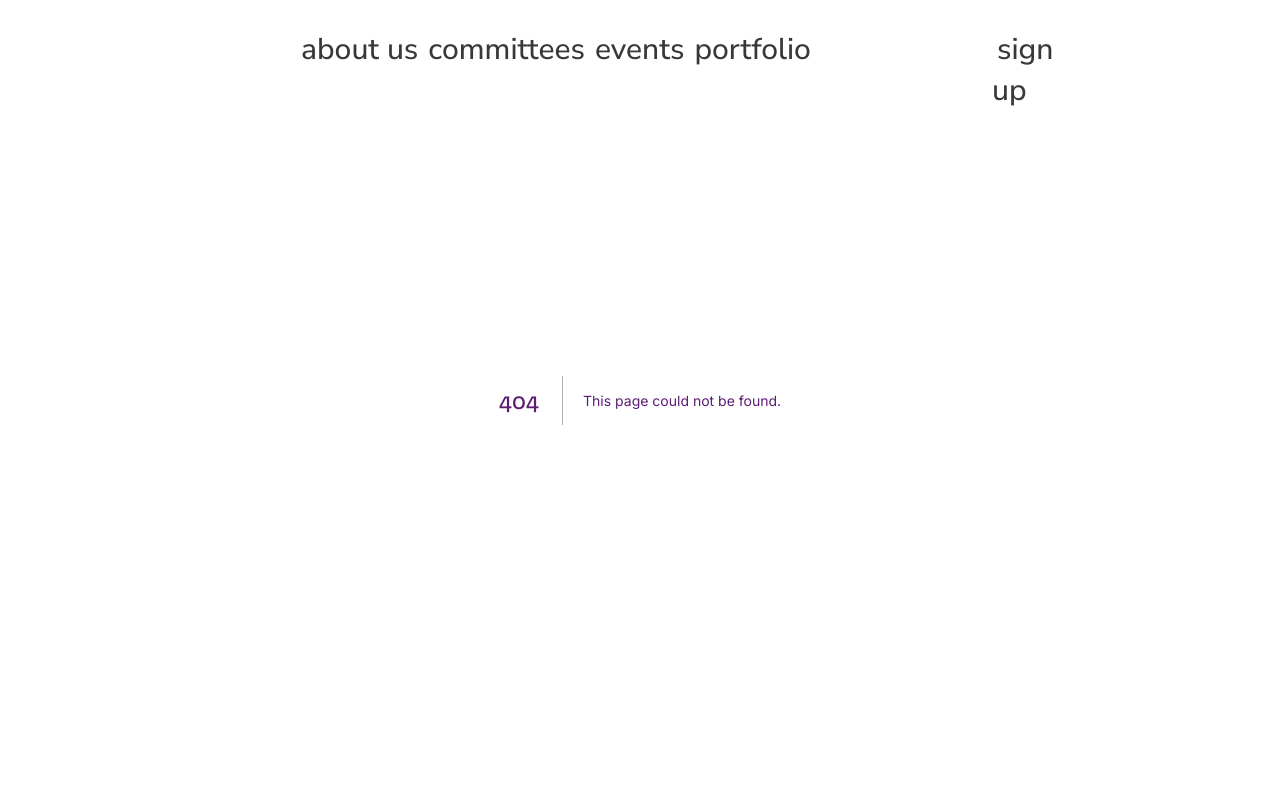
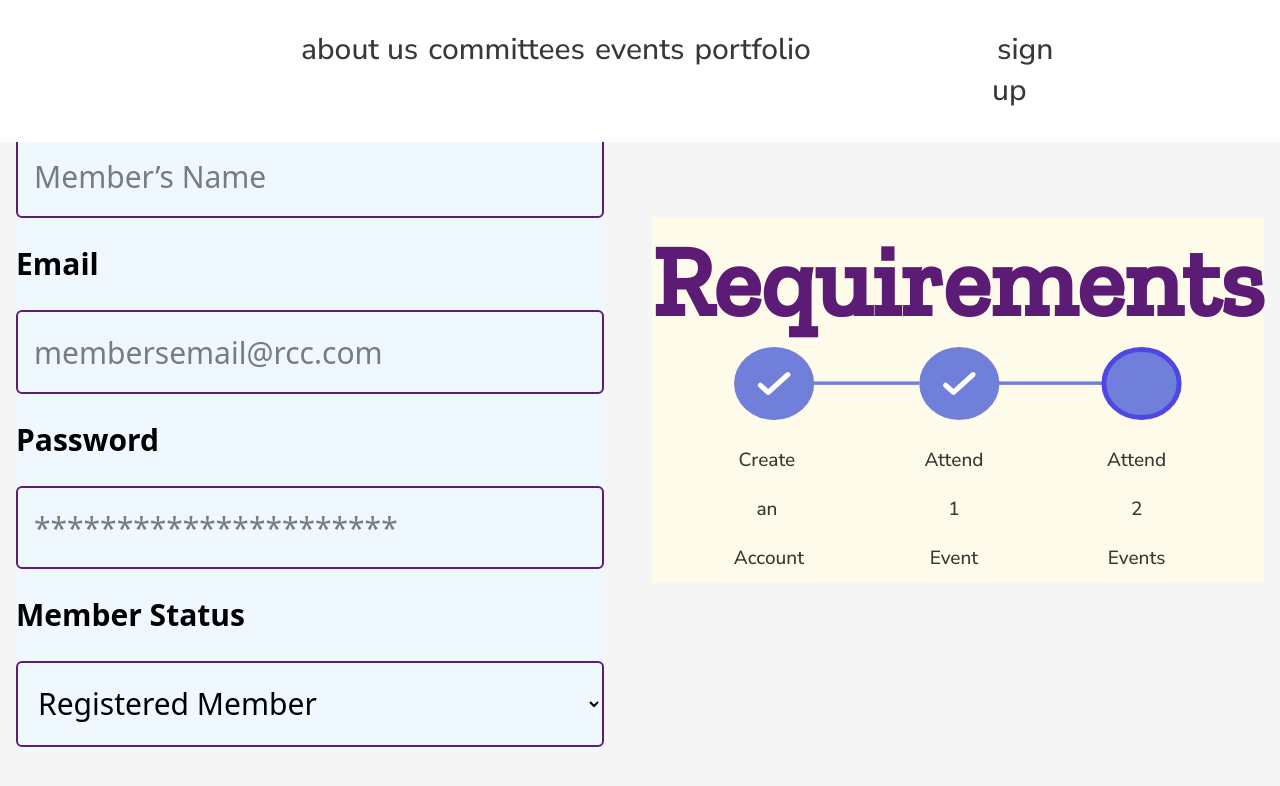
Before and after one commit to rcc-sjsu/rcc-site-mk3, a Next.js app: page /profile in a window 1280 px wide. Before the commit this address had no page. Shown: the top 786 px of the page. Built offline with nearby package versions, Linux system fonts and the light colour scheme.

Commit message:
setup basic profile page and add necessary icons/images to public folder

```diff
--- /dev/null
+++ b/app/(pages)/profile/page.module.css
@@ -0,0 +1,63 @@
+.main {
+  display: flex;
+  padding-left: 1rem;
+  padding-right: 1rem;
+  padding-top: 2.5rem;
+  padding-bottom: 2.5rem;
+  flex-direction: column;
+  gap: 3rem;
+  justify-content: space-evenly;
+  align-items: center;
+  min-height: 100vh;
+  background-color: whitesmoke;
+
+  @media (min-width: 768px) {
+    flex-direction: row;
+  }
+}
+
+.left_section {
+  margin-top: 1.5rem;
+  width: 100%;
+  max-width: 620px;
+  max-height: 682px;
+  background-color: aliceblue;
+}
+
+.label {
+  display: block;
+  font-size: 1.875rem;
+  line-height: 2.25rem;
+  font-weight: 700;
+  margin-bottom: 1.75rem;
+}
+
+.input {
+  padding: 1.2rem 1rem;
+  border-radius: 0.375rem;
+  border-width: 2px;
+  border-color: #5c1c75;
+  width: 100%;
+
+  font-weight: 400;
+  font-size: 30px;
+  line-height: 88%;
+  letter-spacing: 0%;
+  margin-bottom: 1.75rem;
+}
+
+.right_section {
+  margin-top: 1.5rem;
+  width: 100%;
+  max-width: 688px;
+  max-height: 682px;
+  text-align: center;
+  background-color: azure;
+}
+
+.requirements_title {
+  font-size: 100px;
+  line-height: 130px;
+  font-weight: bold;
+  text-align: center;
+}
--- /dev/null
+++ b/app/(pages)/profile/page.tsx
@@ -0,0 +1,91 @@
+import styles from "./page.module.css";
+import Image from "next/image";
+
+export default function Profile() {
+  return (
+    <main className={styles.main}>
+      {/* left side: form */}
+      <section className={styles.left_section}>
+        <div className="">
+          <label className={styles.label} htmlFor="name">
+            Name
+          </label>
+          <input
+            type="text"
+            id="name"
+            placeholder="Member’s Name"
+            className={styles.input}
+            readOnly
+          />
+        </div>
+        <div>
+          <label className={styles.label} htmlFor="name">
+            Email
+          </label>
+          <input
+            type="email"
+            id="email"
+            placeholder="membersemail@rcc.com"
+            className={styles.input}
+            readOnly
+          />
+        </div>
+        <div>
+          <label className={styles.label} htmlFor="name">
+            Password
+          </label>
+          <input
+            type="password"
+            id="password"
+            placeholder="**********************"
+            className={styles.input}
+            readOnly
+          />
+        </div>
+        <div>
+          <label className={styles.label} htmlFor="name">
+            Member Status
+          </label>
+          <select id="status" className={styles.input}>
+            <option>Registered Member</option>
+            <option>Ambassador</option>
+            <option>Lead Ambassador</option>
+          </select>
+        </div>
+      </section>
+
+      {/* right side: requirements */}
+      <section className="text-center w-4xl bg-amber-50">
+        <h1 className={styles.requirements_title}>Requirements</h1>
+        <div className="flex flex-col items-center">
+          <div className="relative w-full max-w-md">
+            <Image
+              src="/images/profile-images/checkmark-circles.svg"
+              alt="Requirements Steps"
+              layout="responsive"
+              width={1200} // Adjust these values based on your image's actual width and desired aspect ratio
+              height={225}
+              objectFit="contain"
+            />
+          </div>
+          <div className="flex justify-between w-full max-w-md mt-4">
+            {" "}
+            {/* Container for the text labels */}
+            <div className="text-center">
+              <p className="text-sm">Create an</p>
+              <p className="text-sm">Account</p>
+            </div>
+            <div className="text-center">
+              <p className="text-sm">Attend 1</p>
+              <p className="text-sm">Event</p>
+            </div>
+            <div className="text-center">
+              <p className="text-sm">Attend 2</p>
+              <p className="text-sm">Events</p>
+            </div>
+          </div>
+        </div>
+      </section>
+    </main>
+  );
+}
```
Also changed, not shown: public/images/profile-images/checkmark-circles.svg (added), public/images/profile-images/congrats.svg (added).
